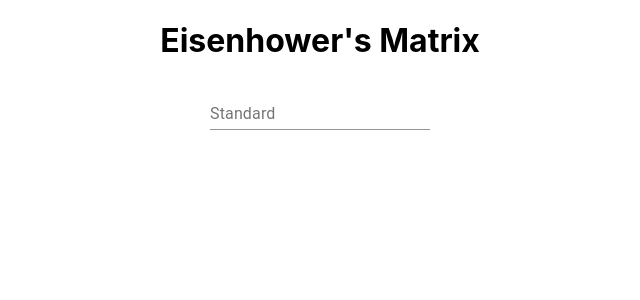
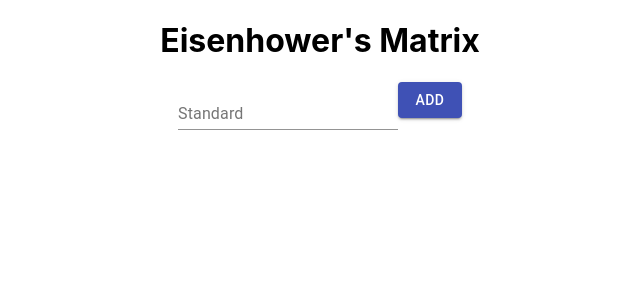
Before and after one commit to AishwaryaKaranth/todo-app-2, a React (Create React App) app in the folder todo-app/: page / in a window 1280 px wide. Shown: the top 300 px of the page, without its empty margins (320-960 px from the left). Built offline with nearby package versions, Linux system fonts and the light colour scheme.

Commit message:
connected to firebase

```diff
--- a/todo-app/src/App.js
+++ b/todo-app/src/App.js
@@ -1,24 +1,45 @@
 import React from "react";
 import TextField from '@material-ui/core/TextField';
+import Button from '@material-ui/core/Button';
 import {useState} from "react";
+import firebase from "firebase";
+import {db} from "./firebase_config";
 import './App.css';
 
 function App() {
-  const [todo, setTodo]=useState("")
-  const addItem=()=>{
+  const [todos, setTodo]=useState("")
 
+  const addItem=(e)=>{
+    e.preventDefault();
+
+    db.collection("todo").add({
+      inprogress:true,
+      timestamp:firebase.firestore.FieldValue.serverTimestamp(),
+      todo:todos,
+    });
+
+    setTodo("");
   }
   return (
     <div className="App">
       <h1>Eisenhower's Matrix</h1>
+      <form>
         <TextField
           id="standard-basic"
           label="Standard"
-        value={todo}
+          value={todos}
           onChange={(e)=>{
             setTodo(e.target.value)
           }}
         />
+        <Button
+          variant="contained"
+          color="primary"
+          onClick={addItem}
+        >
+          Add
+        </Button>
+      </form>
     </div>
   );
 }
```
Lines whose indentation alone changed are shown as unchanged.
